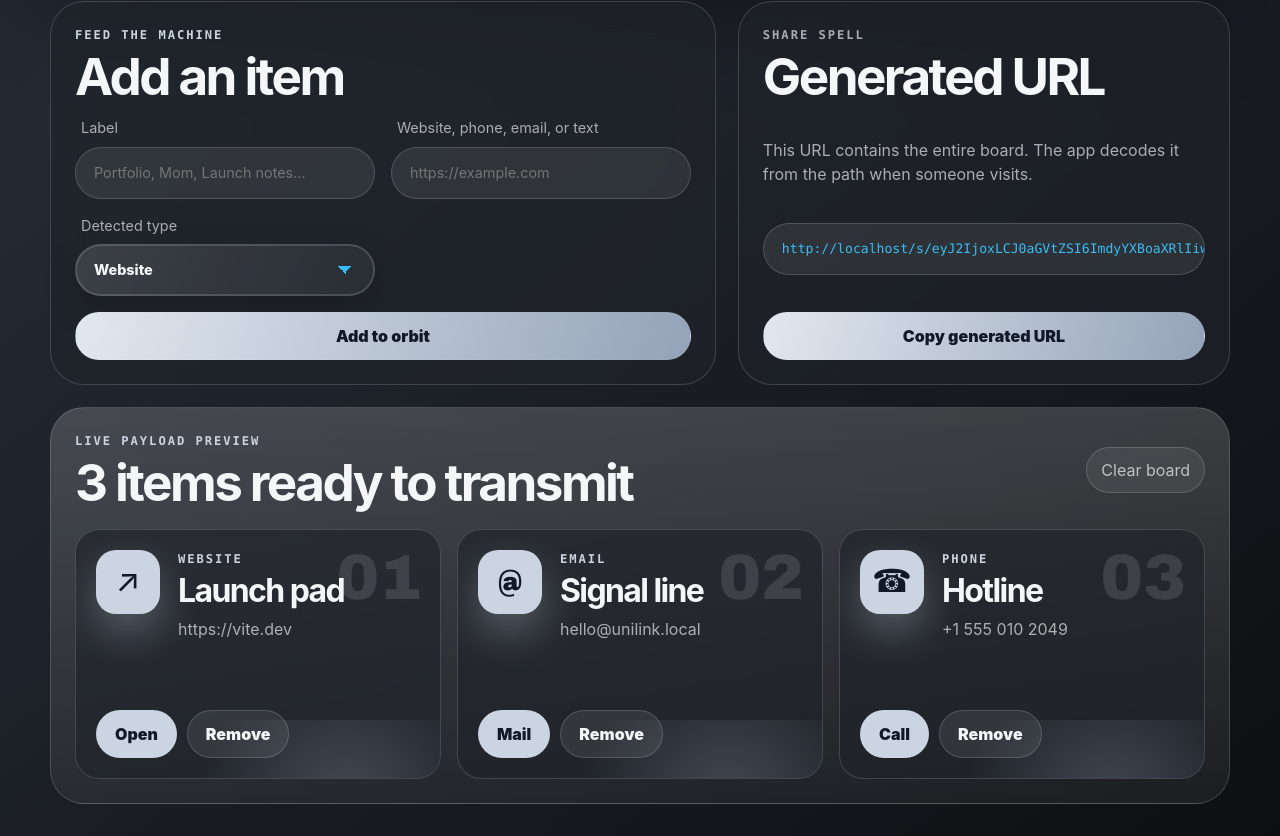
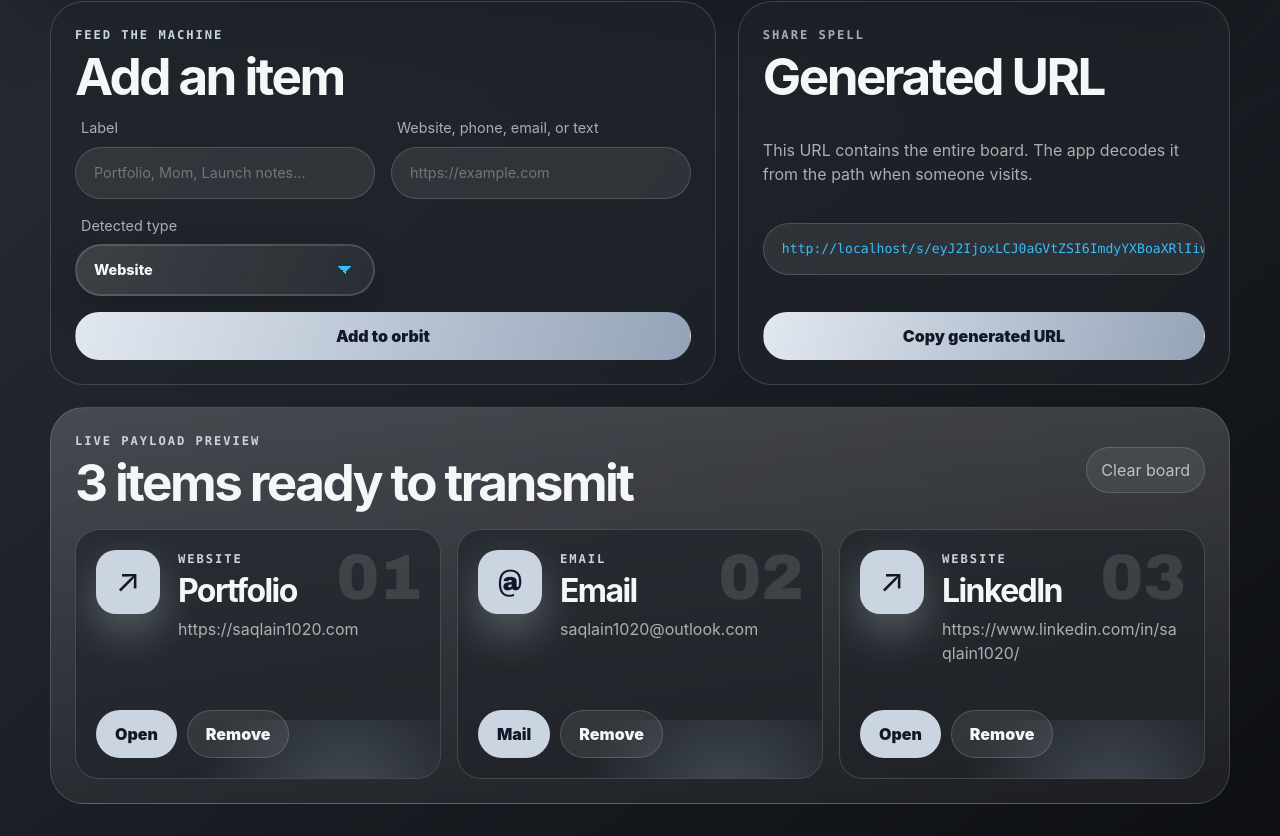
Before and after one commit to saqlain1020/unilink, a React (Vite) app: page / in a window 1280 px wide. Shown: the part 1209-2045 px from the top of the page. Built offline with nearby package versions, Linux system fonts and the light colour scheme.

Commit message:
Update sampleItems in App component with new portfolio and LinkedIn entries, and modify email details for improved accuracy.

```diff
--- a/src/App.tsx
+++ b/src/App.tsx
@@ -42,22 +42,22 @@ const itemKinds: ItemKind[] = ['website', 'phone', 'email', 'text']
 
 const sampleItems: ShareItem[] = [
   {
-    id: 'sample-website',
-    label: 'Launch pad',
-    value: 'https://vite.dev',
+    id: 'sample-portfolio',
+    label: 'Portfolio',
+    value: 'https://saqlain1020.com',
     kind: 'website',
   },
   {
     id: 'sample-email',
-    label: 'Signal line',
-    value: 'hello@unilink.local',
+    label: 'Email',
+    value: 'saqlain1020@outlook.com',
     kind: 'email',
   },
   {
-    id: 'sample-phone',
-    label: 'Hotline',
-    value: '+1 555 010 2049',
-    kind: 'phone',
+    id: 'sample-linkedin',
+    label: 'LinkedIn',
+    value: 'https://www.linkedin.com/in/saqlain1020/',
+    kind: 'website',
   },
 ]
 
```
